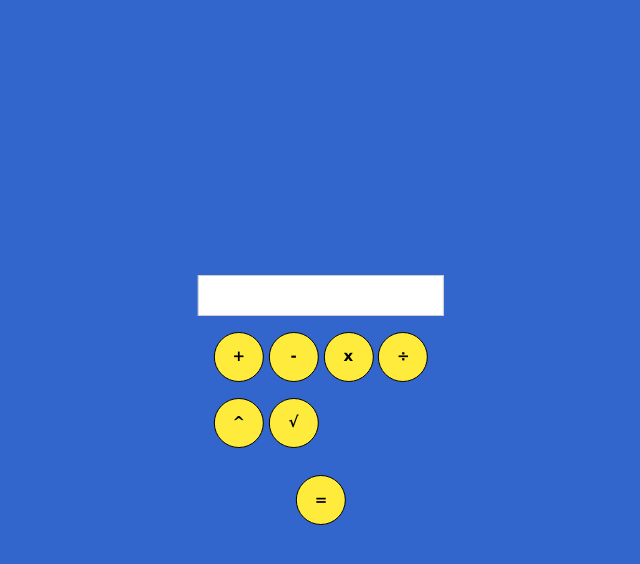
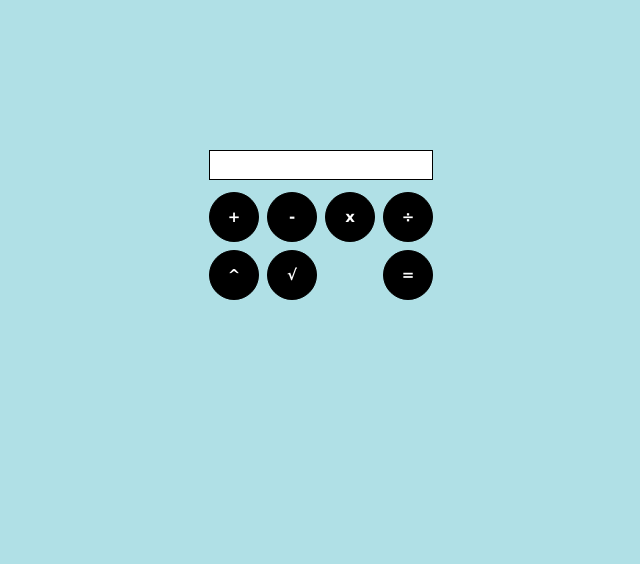
Before and after one commit to Alex-Sidorchenko/calculator, a plain HTML site: page index.html in a window 1280 px wide. Shown: the whole page, without its empty margins (319-959 px from the left). Drawn offline with nearby package versions, Linux system fonts and the light colour scheme.

Commit message:
Using CSS Grid Layout.

```diff
--- a/index.html
+++ b/index.html
@@ -9,20 +9,17 @@
     <link rel="stylesheet" href="main.css">
 </head>
 <body>
-    <div class="container w3-display-middle">
-        <input id="inp" class="w3-input w3-border" type="text" value="">
-        <div class="w3-bar w3-padding-16">
-          <button onclick="plus()" id="btn1" class="w3-margin-left w3-btn w3-border w3-border-black w3-circle w3-ripple w3-yellow"><b>+</b></button>
-          <button onclick="minus()" id="btn2" class="w3-btn w3-border w3-border-black w3-circle w3-ripple w3-yellow"><b>-</b></button>
-          <button onclick="multiply()" id="btn3" class="w3-btn w3-border w3-border-black w3-circle w3-ripple w3-yellow"><b>x</b></button>
-          <button onclick="divide()" id="btn4" class="w3-margin-right w3-btn w3-border w3-border-black w3-circle w3-ripple w3-yellow"><b>÷</b></button>
-        </div>
-        <div class="w3-bar">
-          <button onclick="exp()" id="btn5" class="w3-margin-left w3-btn w3-border w3-border-black w3-circle w3-ripple w3-yellow"><b>^</b></button>
-          <button onclick="root()" id="btn6" class="w3-btn w3-border w3-border-black w3-circle w3-ripple w3-yellow"><b>√</b></button>
-        </div>
-        <div class="w3-bar w3-padding-16">
-          <button onclick="result()" id="btn7" class="w3-display-bottommiddle w3-btn w3-border w3-border-black w3-circle w3-ripple w3-yellow"><b>=</b></button>
+    <div class="container1">
+        <input id="inp" class="w3-input w3-border w3-border-black" type="text" value="">
+        <div class="container2">
+          <button onclick="plus()" id="btn1" class="w3-btn w3-border w3-border-black w3-circle w3-ripple w3-black"><b>+</b></button>
+          <button onclick="minus()" id="btn2" class="w3-btn w3-border w3-border-black w3-circle w3-ripple w3-black"><b>-</b></button>
+          <button onclick="multiply()" id="btn3" class="w3-btn w3-border w3-border-black w3-circle w3-ripple w3-black"><b>x</b></button>
+          <button onclick="divide()" id="btn4" class="w3-btn w3-border w3-border-black w3-circle w3-ripple w3-black"><b>÷</b></button>
+          <button onclick="exp()" id="btn5" class="w3-btn w3-border w3-border-black w3-circle w3-ripple w3-black"><b>^</b></button>
+          <button onclick="root()" id="btn6" class="w3-btn w3-border w3-border-black w3-circle w3-ripple w3-black"><b>√</b></button>
+          <div></div>
+          <button onclick="result()" id="btn7" class="w3-btn w3-border w3-border-black w3-circle w3-ripple w3-black"><b>=</b></button>
         </div>
     </div>
 <script src="main.js" defer></script>
--- a/main.css
+++ b/main.css
@@ -3,10 +3,26 @@
     height: 50px;
 }
 
-.container {
-    height: 250px;
+.w3-input {
+    height: 30px;
+}
+
+.container1 {
+    width: 224px;
+    margin: auto;
+    padding-top: 150px;
+    padding-bottom: 150px;
+}
+
+.container2 {
+    display: grid;
+    margin: auto;
+    padding-top: 12px;
+    grid-template-columns: 50px 50px 50px 50px;
+    grid-template-rows: 50px 50px;
+    grid-gap: 8px;
 }
 
 body{
-    background-color: #3366CC;
-   }
+    background-color: powderblue;
+}
--- a/main.js
+++ b/main.js
@@ -23,3 +23,24 @@ function root() {
 }
 
 function result() {}
+
+document.getElementsByTagName('input')[0].onkeypress = function(e) {
+    e = e || event;
+    if (e.ctrlKey || e.altKey || e.metaKey) return;
+    var chr = getChar(e);
+    if (chr == null) return;
+    if (chr < '0' || chr > '9') {
+      return false;
+    }
+  }
+  function getChar(event) {
+    if (event.which == null) {
+      if (event.keyCode < 32) return null;
+      return String.fromCharCode(event.keyCode) // IE
+    }
+    if (event.which != 0 && event.charCode != 0) {
+      if (event.which < 32) return null;
+      return String.fromCharCode(event.which) // остальные
+    }
+    return null; // специальная клавиша
+  }
```
